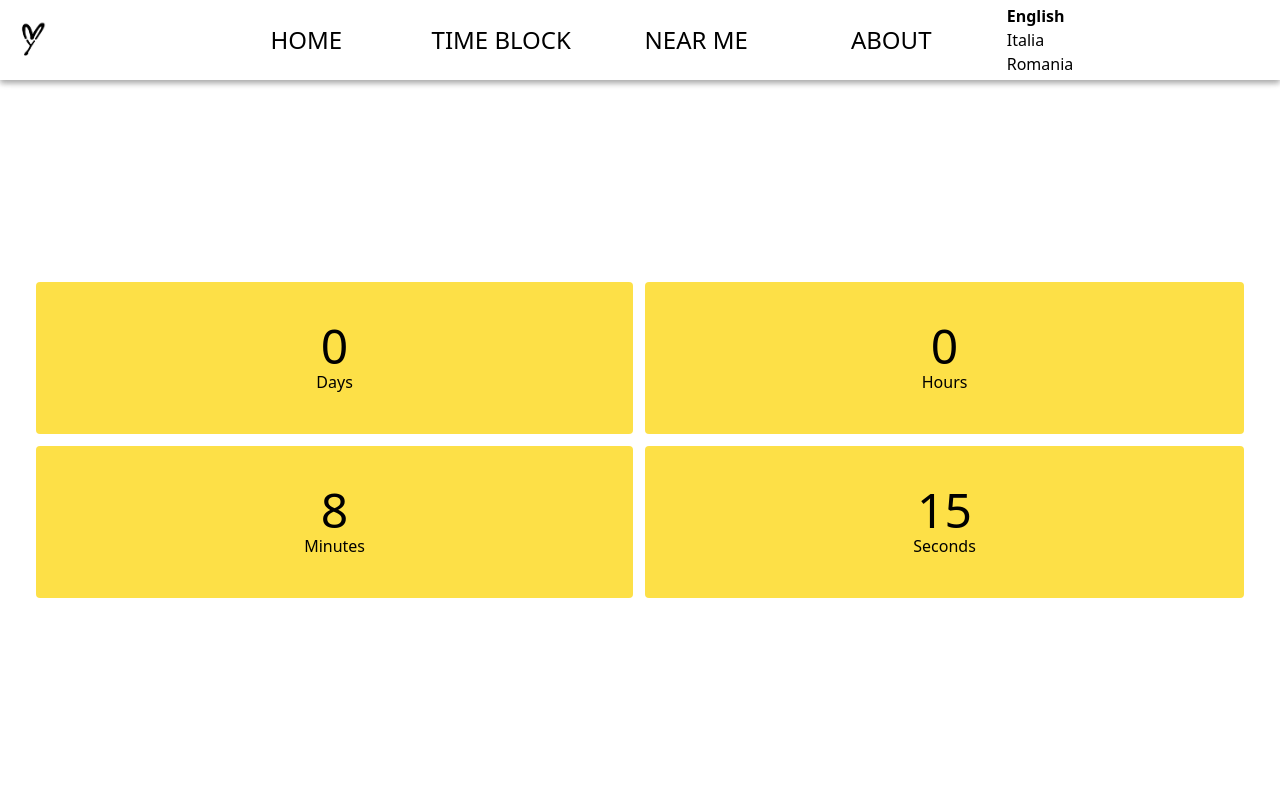
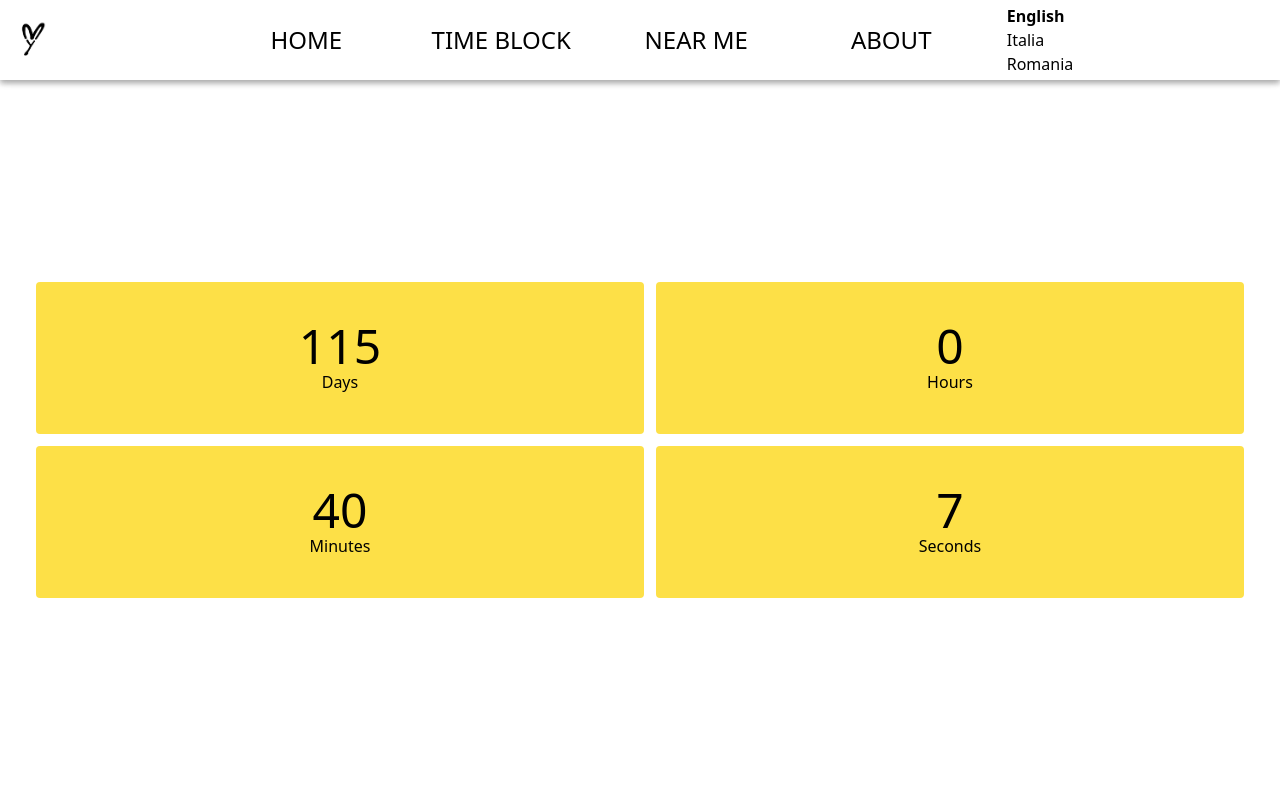
Before and after one commit to edoardovincenzi/mywedding, a React (Vite) app: page / in a window 1280 px wide. Shown: the top 800 px of the page. Built offline with nearby package versions, Linux system fonts and the light colour scheme.

Commit message:
set correct date

```diff
--- a/src/components/features/home/Home.tsx
+++ b/src/components/features/home/Home.tsx
@@ -21,7 +21,7 @@ const Home = () => {
       }
     >
       <Countdown
-        date={Date.now() + 500000}
+        date={1685196000000}
         renderer={(renderer) => (
           <CountdownRendered
             completed={renderer.completed}
```
